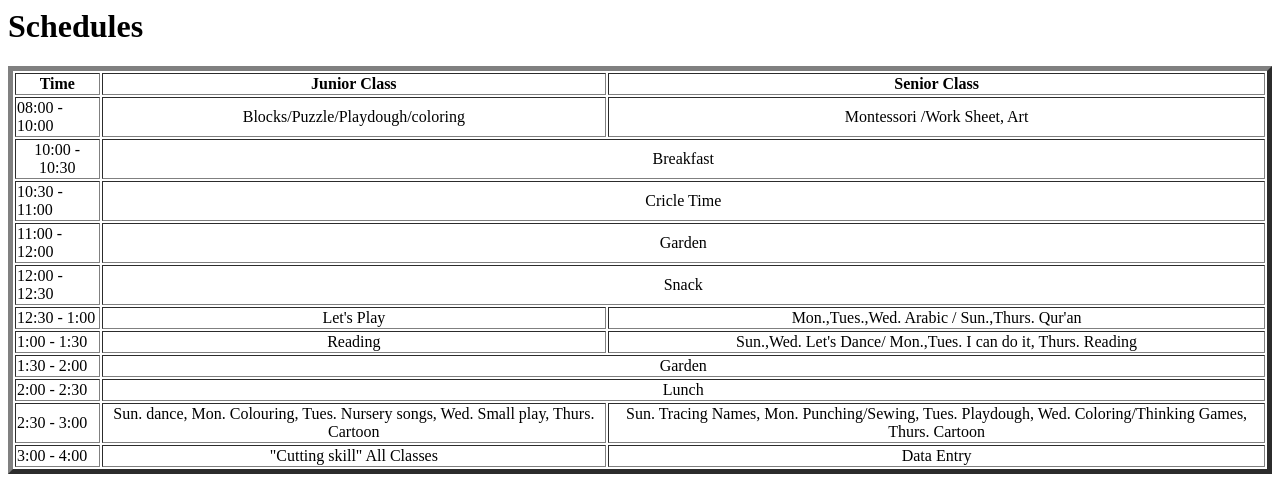
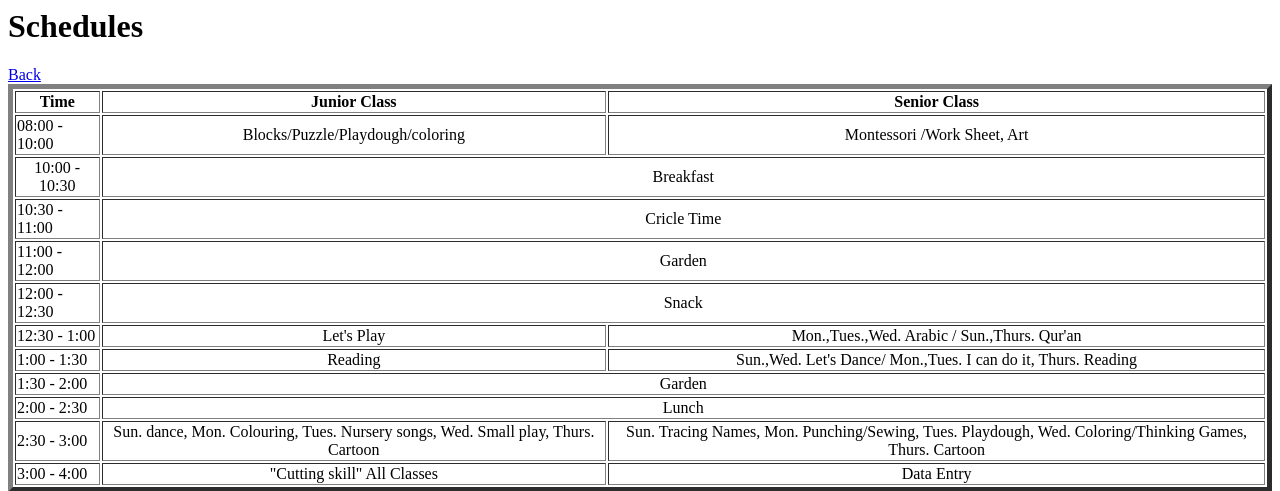
Before and after one commit to Minawasfy/Software-Project, a PHP site: page /stuff/Schedules.php in a window 1280 px wide. Shown: the top 491 px of the page. Run offline with PHP 8.4, Linux system fonts and the light colour scheme.

Commit message:
Add files via upload

```diff
--- a/User Side/About us.php
+++ b/User Side/About us.php
@@ -10,6 +10,10 @@ Fun & Learn: About Us
 </head>
 
 <body>
+
+<header>
+<a href="/index.php">Back</a>
+</header>
 
 <div class = "mission">
 
--- a/User Side/Contactus.php
+++ b/User Side/Contactus.php
@@ -9,6 +9,10 @@
 </head>
 
 <body>
+
+<header>
+<a href="/index.php">Back</a>
+</header>
 
 <div class = "footer">
 
--- a/User Side/Schedules.php
+++ b/User Side/Schedules.php
@@ -9,6 +9,10 @@ Fun & Learn
 </head>
 
 <body>
+
+<header>
+<a href="/index.php">Back</a>
+</header>
 
 <div class = "scheds">
 
--- a/User Side/addteacher.php
+++ b/User Side/addteacher.php
@@ -13,6 +13,9 @@ Fun & Learn
 
 <body>
 
+<header>
+<a href="/index.php" > Back </a>
+</header>
 
 <div class = "teacher1">
 
```
